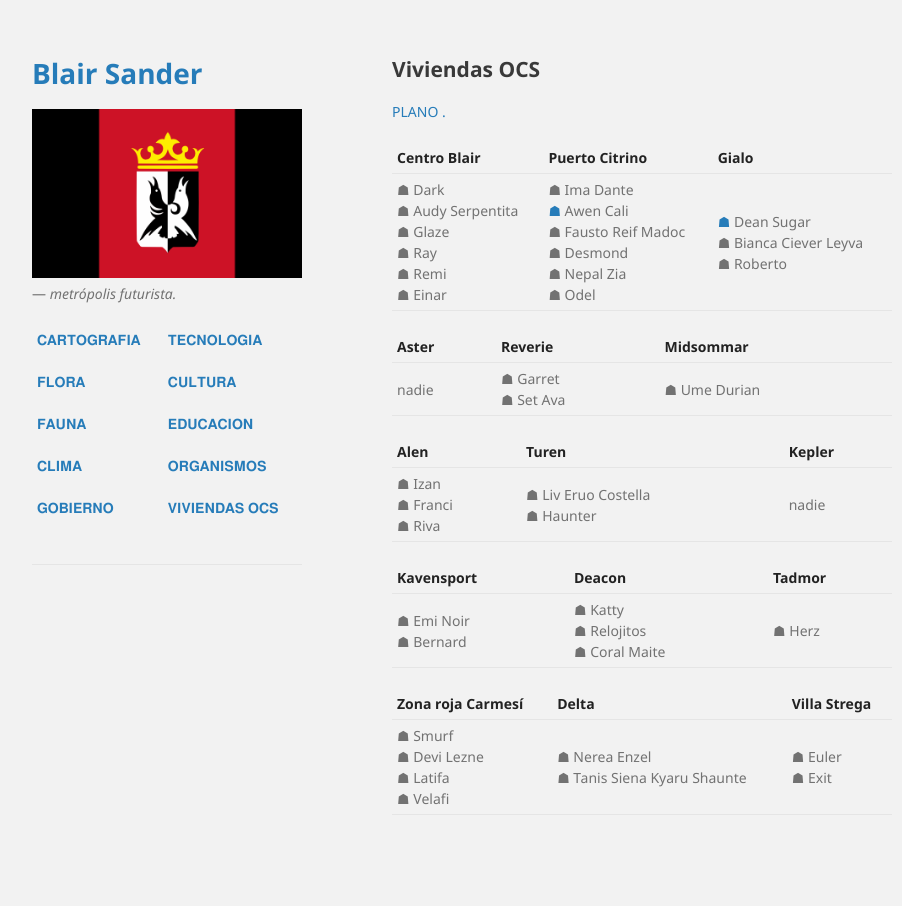
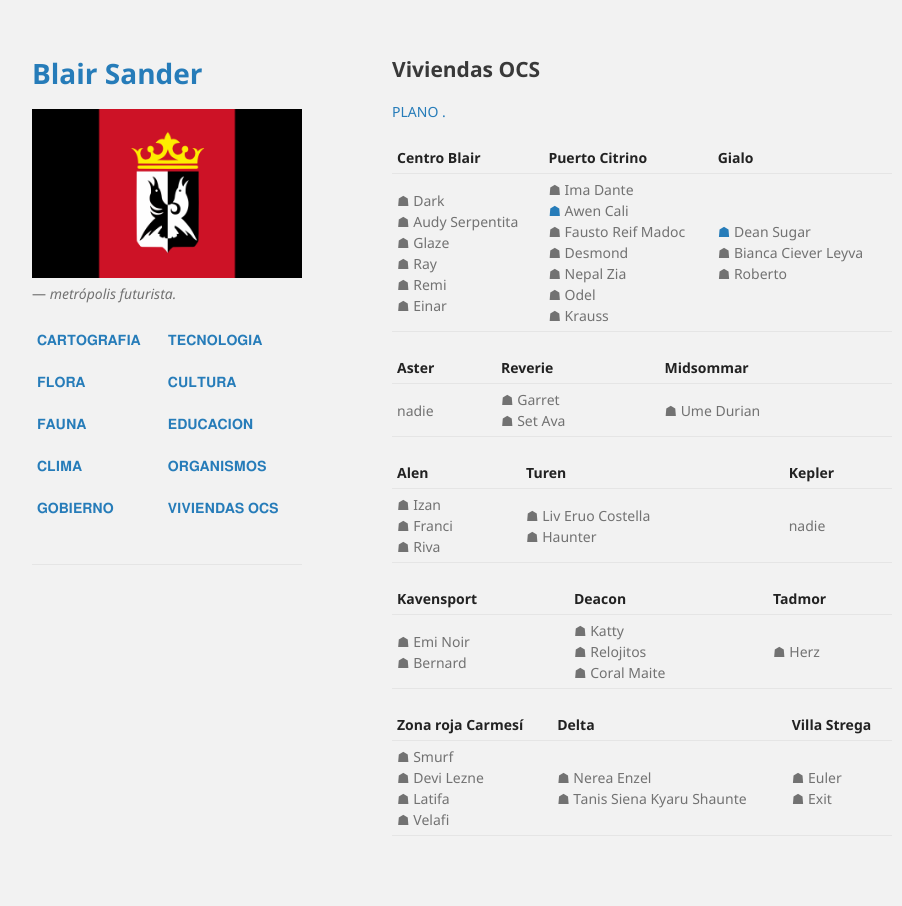
Before and after one commit to BlairSander/ciudad, a Jekyll site: the page built from ocs.md, in a window 1280 px wide. Shown: the whole page, without its empty margins (178-1080 px from the left). Built offline with Jekyll 4.4.1, drawn with Linux system fonts in a browser that asks for light colours.

Commit message:
Update ocs.md

```diff
--- a/ocs.md
+++ b/ocs.md
@@ -8,7 +8,7 @@ layout: default
 
 | **Centro Blair**| **Puerto Citrino**| **Gialo**|
 |:-------------|:------------------|:------|
-| ☗ Dark <br>☗ Audy Serpentita <br>☗ Glaze <br>☗ Ray <br>☗ Remi <br>☗ Einar | ☗ Ima Dante <br>[☗](https://blairsander.github.io/ciudad/mansionawen.html) Awen Cali <br>☗ Fausto Reif Madoc <br>☗ Desmond <br>☗ Nepal Zia <br>☗ Odel | [☗](https://blairsander.github.io/ciudad/mansiondean.html) Dean Sugar <br>☗ Bianca Ciever Leyva <br>☗ Roberto |
+| ☗ Dark <br>☗ Audy Serpentita <br>☗ Glaze <br>☗ Ray <br>☗ Remi <br>☗ Einar | ☗ Ima Dante <br>[☗](https://blairsander.github.io/ciudad/mansionawen.html) Awen Cali <br>☗ Fausto Reif Madoc <br>☗ Desmond <br>☗ Nepal Zia <br>☗ Odel <br>☗ Krauss | [☗](https://blairsander.github.io/ciudad/mansiondean.html) Dean Sugar <br>☗ Bianca Ciever Leyva <br>☗ Roberto |
 
 
 | **Aster**| **Reverie**| **Midsommar** |
```
